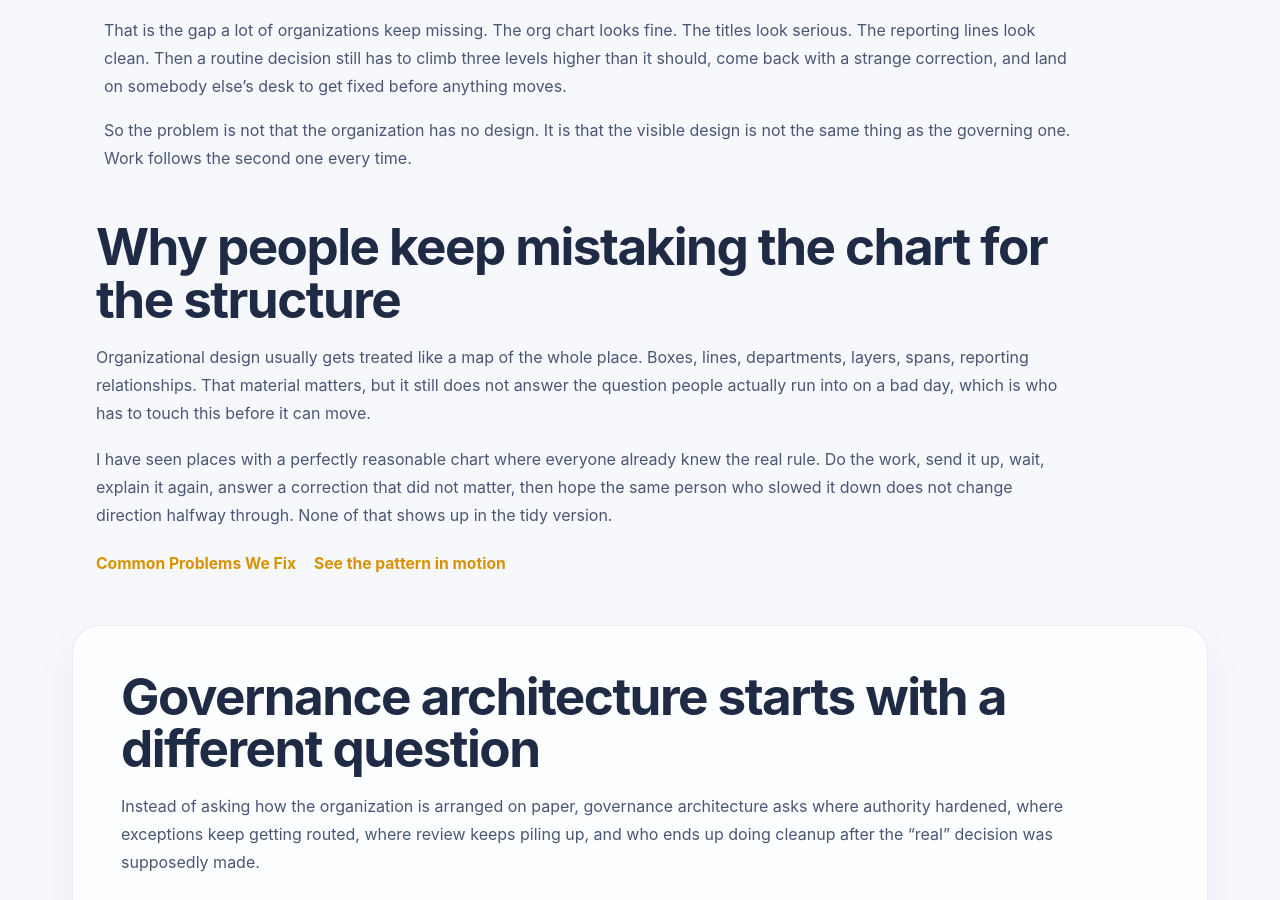
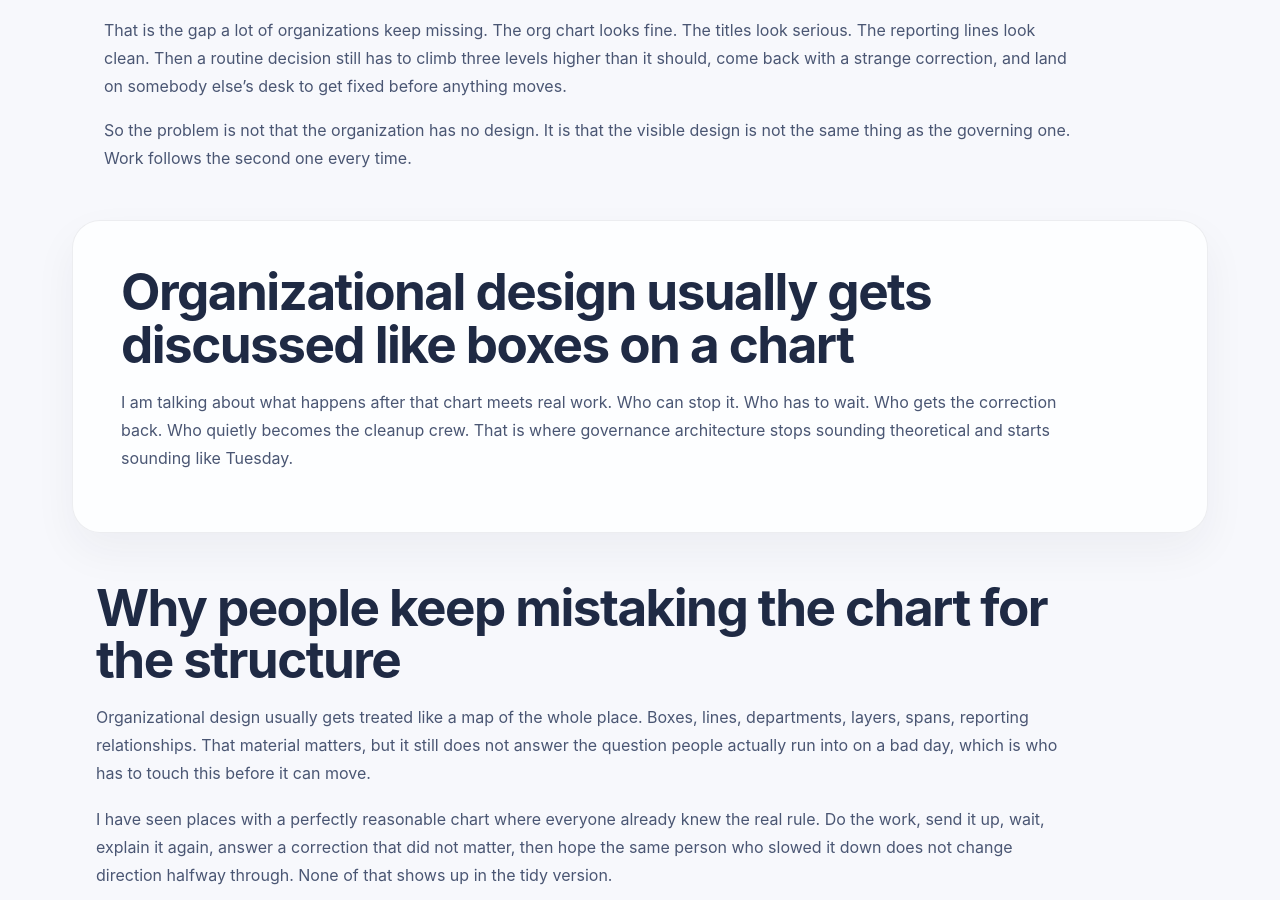
Before and after one commit to efost7873/integratedvaluearchitecture.com, a Jekyll site: the page built from governance-architecture-organizational-design.html, in a window 1280 px wide and 900 px high, scrolled down 319 px. Built offline with Jekyll 4.4.1, drawn with Linux system fonts in a browser that asks for light colours.

Commit message:
Update governance-architecture-organizational-design.html

```diff
--- a/governance-architecture-organizational-design.html
+++ b/governance-architecture-organizational-design.html
@@ -1,7 +1,7 @@
 ---
 layout: default
-title: Governance Architecture and Organizational Design | Integrated Value Architecture
-description: Governance architecture shows where decisions actually sit, who can stop the work, and why organizational design keeps failing when the real authority path is hidden.
+title: Governance Architecture and Organizational Design for Slow Decisions and Rework | IVA
+description: Governance architecture shows where decisions actually sit, who can stop the work, and why organizational design keeps failing when approval bottlenecks and rework are built into the structure.
 permalink: /governance-architecture-organizational-design/
 schema_type: WebPage
 ---
@@ -18,6 +18,17 @@ schema_type: WebPage
     </p>
   </div>
 </section>
+
+<section class="section alt">
+  <div class="container narrow">
+    <h2>Organizational design usually gets discussed like boxes on a chart</h2>
+    <p>
+      I am talking about what happens after that chart meets real work. Who can stop it. Who has to wait. Who gets the correction back. Who quietly becomes the cleanup crew. That is where governance architecture stops sounding theoretical and starts sounding like Tuesday.
+    </p>
+  </div>
+</section>
+
+
 
 <section class="section">
   <div class="container narrow">
```
